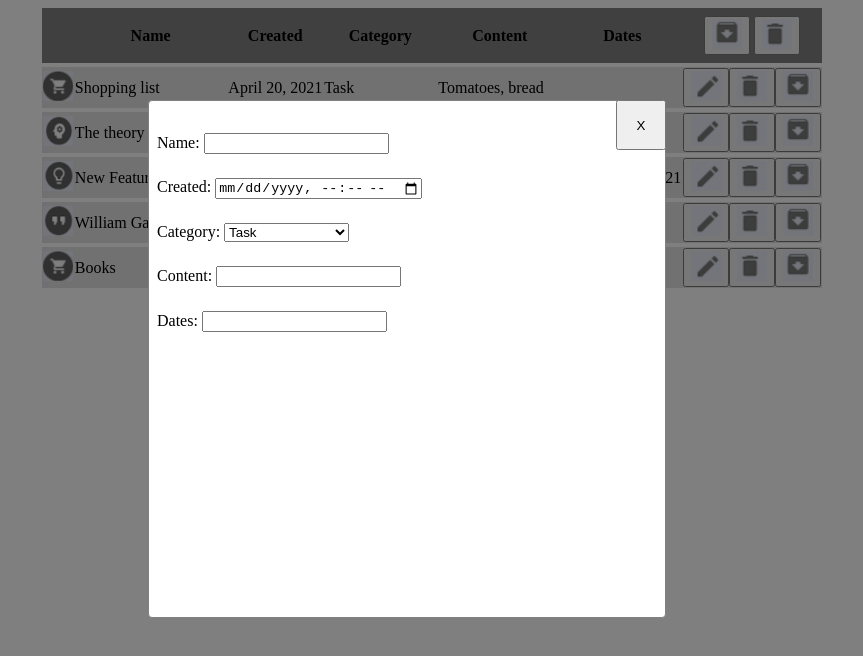
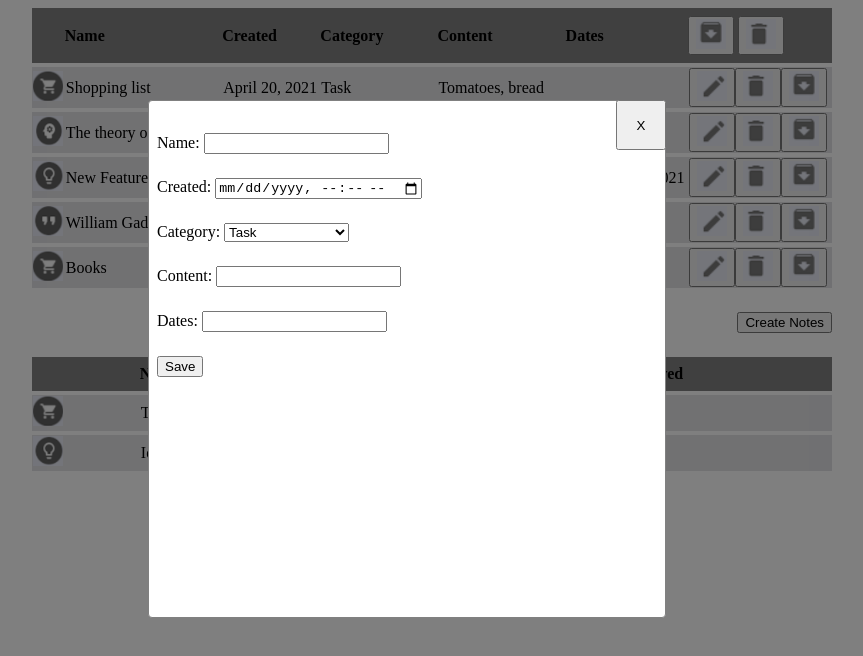
Before and after one commit to Miss-Rose/taskNumber1, a website built with webpack: page public/index.html in a window 1280 px wide. Both pictures are taken after a click on the button 914 px from the left and 87 px from the top of the page. Shown: the whole page, without its empty margins (208-1071 px from the left). Built offline with nearby package versions, Linux system fonts and the light colour scheme.

Commit message:
listeners

```diff
--- a/src/dataStore/noteList.js
+++ b/src/dataStore/noteList.js
@@ -1,5 +1,6 @@
 import {createActiveTable} from "../elements/notesTable";
 import {createArchivedTable} from "../elements/archivedTable";
+import {addButtonsListeners} from "../helpers/eventListeners";
 
 export const Categories = {
   task: 'Task',
@@ -87,4 +88,5 @@ export const updateState = (newState) => {
   const newTable2 = createArchivedTable(mockData);
   const containerT2 = document.querySelector('.category_container');
   containerT2.replaceChild(newTable2, oldTable2);
+  addButtonsListeners();
 }
--- a/src/elements/modalWindow.js
+++ b/src/elements/modalWindow.js
@@ -4,17 +4,11 @@ export const openModal = () => {
   const modalWindow = document.createElement('div');
   modalWindow.setAttribute('id','modalWindow');
   modalWindow.classList.add("modalContainer");
-  modalWindow.classList.add("modalContainer_open");
 
   const closeBtn = document.createElement('button');
   closeBtn.innerHTML = 'X';
   closeBtn.className = 'closeBtn';
   modalWindow.appendChild(closeBtn);
-
-  closeBtn.addEventListener('click', () => {
-    modalWindow.classList.remove("modalContainer_open");
-    modalWindow.classList.add("modalContainer_close");
-  })
 
   const form = document.createElement('form');
   form.innerHTML = `
@@ -48,6 +42,10 @@ export const openModal = () => {
               <label for="dates">Dates:</label>
               <input id="dates" type="text" name="dates">
             </div>
+
+            <div>
+                <button>Save</button>
+            </div>
         </form>
   `;
 
--- a/src/elements/notesTable.js
+++ b/src/elements/notesTable.js
@@ -1,7 +1,7 @@
 import {insertProperImage} from "../helpers/insertProperImage";
 import removePng from '../assets/delete.png';
 import archivePng from '../assets/archive.png';
-import {createHandler} from "../helpers/createHandler";
+import {createHandler} from "../helpers/eventListeners";
 import '../styles/notesTable.css';
 
 export const createActiveTable = (currentData) => {
--- a/src/helpers/createHandler.js
+++ b/src/helpers/eventHandlers.js
@@ -1,9 +1,17 @@
 import {mockData, updateState} from "../dataStore/noteList";
 import {openModal} from "../elements/modalWindow";
+import {addCloseBtnListener} from "./eventListeners";
+
+export const addNewItem = () => {
+  const root = document.getElementById('root');
+  root.appendChild(openModal());
+  addCloseBtnListener();
+}
 
 export const editItem = (id) => {
   const root = document.getElementById('root');
   root.appendChild(openModal());
+  addCloseBtnListener();
 }
 
 export const deleteItem = (id) => {
@@ -33,12 +41,3 @@ export const archiveAllItem = () => {
   });
   updateState(newArr);
 }
-
-
-export const createHandler = (elem, action, id) => {
-  switch (action) {
-    case 'edit': elem.addEventListener('click', () => editItem(id)); break;
-    case 'delete': elem.addEventListener('click', () => deleteItem(id)); break;
-    case 'archive': elem.addEventListener('click', () => archiveItem(id)); break;
-  }
-}
--- /dev/null
+++ b/src/helpers/eventListeners.js
@@ -0,0 +1,30 @@
+import {addNewItem, archiveAllItem, archiveItem, deleteItem, editItem, removeAllItem} from "./eventHandlers";
+
+export const createHandler = (elem, action, id) => {
+  switch (action) {
+    case 'edit': elem.addEventListener('click', () => editItem(id)); break;
+    case 'delete': elem.addEventListener('click', () => deleteItem(id)); break;
+    case 'archive': elem.addEventListener('click', () => archiveItem(id)); break;
+  }
+}
+
+export const addButtonsListeners = () => {
+  const deleteAllBtn = document.querySelector('#deleteAllBtn');
+  deleteAllBtn.addEventListener('click', () => removeAllItem());
+
+  const archiveAllBtn = document.querySelector('#archiveAllBtn');
+  archiveAllBtn.addEventListener('click', () => archiveAllItem());
+}
+
+export const createNotesListener = () => {
+  const addBtn = document.querySelector('#createNewNotes');
+  addBtn.addEventListener('click', () => addNewItem());
+}
+
+export const addCloseBtnListener = () => {
+  const closeBtn = document.querySelector('.closeBtn');
+  const modalWindow = document.querySelector('#modalWindow');
+  closeBtn.addEventListener('click', () => {
+    modalWindow.parentNode.removeChild(modalWindow);
+  });
+}
--- a/src/index.js
+++ b/src/index.js
@@ -2,7 +2,7 @@ import {createActiveTable} from "./elements/notesTable";
 import {createArchivedTable} from "./elements/archivedTable";
 import './styles.css';
 import {mockData} from "./dataStore/noteList";
-import {removeAllItem, archiveAllItem} from "./helpers/createHandler";
+import {addButtonsListeners, createNotesListener} from "./helpers/eventListeners";
 
 function onPageLoaded() {
   const root = document.getElementById('root');
@@ -12,25 +12,29 @@ function onPageLoaded() {
   const container = document.createElement('div');
   container.classList.add("note_container");
   root.appendChild(container);
-
   const NotesTable = createActiveTable(mockData);
   container.appendChild(NotesTable);
+
+
+  //Button Add Notes
+  const addBtnCnt = document.createElement('div');
+  addBtnCnt.classList.add("add_container");
+  root.appendChild(addBtnCnt);
+  const addBtn = document.createElement('button');
+  addBtn.id = 'createNewNotes';
+  addBtn.innerText = 'Create Notes';
+  addBtnCnt.appendChild(addBtn);
 
 
   // TABLE 2
   const categoryContainer = document.createElement('div');
   categoryContainer.classList.add("category_container");
   root.appendChild(categoryContainer);
-
   const CategoryTable = createArchivedTable(mockData);
   categoryContainer.appendChild(CategoryTable);
 
 
-  // button listeners
-  const deleteAllBtn = document.querySelector('#deleteAllBtn');
-  deleteAllBtn.addEventListener('click', () => removeAllItem());
-  const archiveAllBtn = document.querySelector('#archiveAllBtn');
-  archiveAllBtn.addEventListener('click', () => archiveAllItem())
+  createNotesListener();
+  addButtonsListeners();
 }
-
 document.addEventListener("DOMContentLoaded", onPageLoaded);
--- a/src/styles.css
+++ b/src/styles.css
@@ -1,22 +1,35 @@
+body {
+    box-sizing: border-box;
+    display: flex;
+    justify-content: center;
+}
+
 .general_container {
     display: flex;
-    justify-content: center;
     flex-direction: column;
-    align-items: center;
     box-sizing: border-box;
 }
 
-.note_container {}
-.category_container {}
+.note_container, .category_container {
+    display: flex;
+    justify-content: center;
+}
+.add_container {
+    display: flex;
+    justify-content: flex-end;
+    margin-bottom: 24px;
+}
 
 table {
     border: 0;
     border-collapse: collapse;
     overflow: hidden;
+    width: 800px;
 }
 
 th {
-    padding: 8px;
+    padding: 8px 0;
+    text-align: left;
 }
 
 td {
--- a/src/styles/modalWindow.css
+++ b/src/styles/modalWindow.css
@@ -1,4 +1,7 @@
 .modalContainer {
+    display: flex;
+    justify-content: center;
+    flex-direction: row-reverse;
     position: fixed;
     z-index: 10;
     top: 0;
@@ -10,17 +13,7 @@
     background-color: rgba(0, 0, 0, 0.5);
 }
 
-.modalContainer_open {
-    display: flex;
-    justify-content: center;
-    flex-direction: row-reverse;
-}
-
-.modalContainer_close {
-    display: none;
-}
-
-.modalContainer_open button {
+.modalContainer .closeBtn {
     width: 50px;
     align-items: flex-end;
     height: 50px;
@@ -28,7 +21,7 @@
     left: -50px;
 }
 
-.modalContainer_open > form {
+.modalContainer > form {
     height: 500px;
     top: 30%;
     width: 500px;
@@ -38,6 +31,6 @@
     background-color: white;
 }
 
-.modalContainer_open form div {
+.modalContainer form div {
     margin: 24px 0;
 }
```
